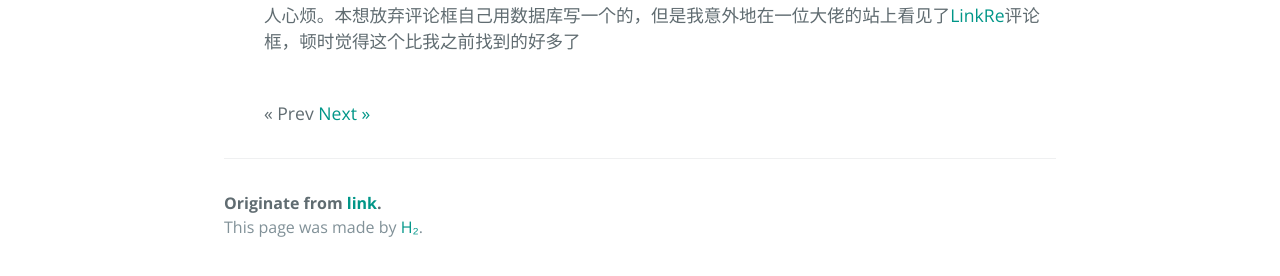
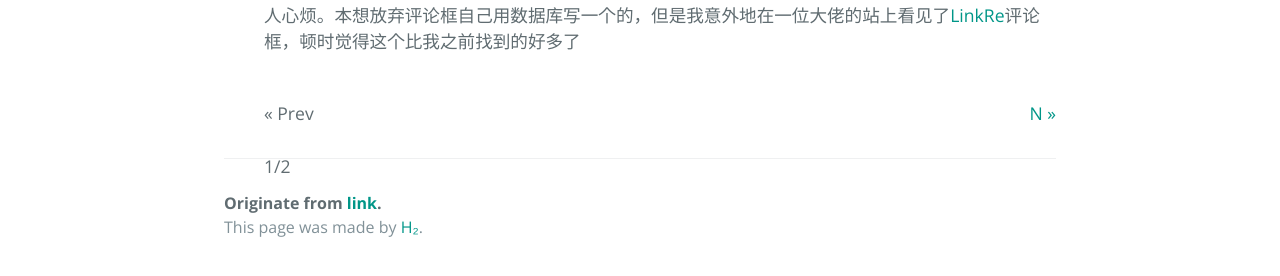
Before and after one commit to link9596/qwq, a Jekyll site: the page built from index.html, in a window 1280 px wide. Shown: the part 560-836 px from the top of the page. Built offline with Jekyll 4.4.1, drawn with Linux system fonts in a browser that asks for light colours; the list of posts is cut into pages by our own code.

Commit message:
Update home.html

```diff
--- a/_layouts/home.html
+++ b/_layouts/home.html
@@ -32,7 +32,7 @@
 {% if paginator.total_pages > 1 %}
 <div class="pagination">
   {% if paginator.previous_page %}
-    <a href="{{ paginator.previous_page_path | prepend: site.baseurl | replace: '//', '/' }}">&laquo; Prev</a>
+    <a style="float:left;width:33.33%" href="{{ paginator.previous_page_path | prepend: site.baseurl | replace: '//', '/' }}">&laquo; P</a>
   {% else %}
     <span>&laquo; Prev</span>
   {% endif %}
@@ -40,21 +40,21 @@
   <!--{% for page in (1..paginator.total_pages) %}
     {% if page == paginator.page %}
     {% elsif page == 1 %}-->
-                 <p style="width:100%">{{paginator.page}}/{{paginator.total_pages}}</p>
+
     <!--{% else %}
     {% endif %}
   {% endfor %}-->
 
   {% if paginator.next_page %}
-    <a href="{{ paginator.next_page_path | prepend: site.baseurl | replace: '//', '/' }}">Next &raquo;</a>
+    <a style="float:right" href="{{ paginator.next_page_path | prepend: site.baseurl | replace: '//', '/' }}">N &raquo;</a>
   {% else %}
     <span>Next &raquo;</span>
   {% endif %}
 </div>
 {% endif %}
-
-
-
+<div style="float:left;width:33.3333%;">
+  <div class="pagegui">{{paginator.page}}/{{paginator.total_pages}}</div>
+</div>
   </ul>
 
 </div>
```
